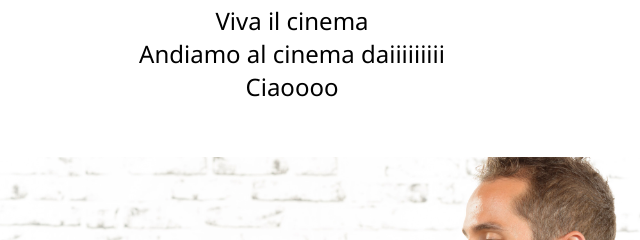
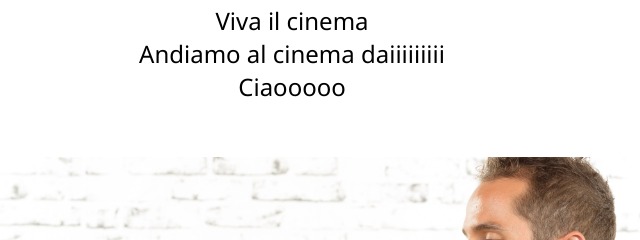
Before and after one commit to Giovj1011/Esame-Html, a plain HTML site: page index.html in a window 1280 px wide. Shown: the part 238-478 px from the top of the page, 348-988 px from the left. Drawn offline with Linux system fonts and the light colour scheme.

Commit message:
Update index.html

```diff
--- a/index.html
+++ b/index.html
@@ -20,7 +20,7 @@
 <p>Alfred Hitchcock</p>
     <p>Viva il cinema</p>
     <p>Andiamo al cinema daiiiiiiiii</p>
-    <p>Ciaoooo</p>
+    <p>Ciaooooo</p>
 
 </section>
 
```
